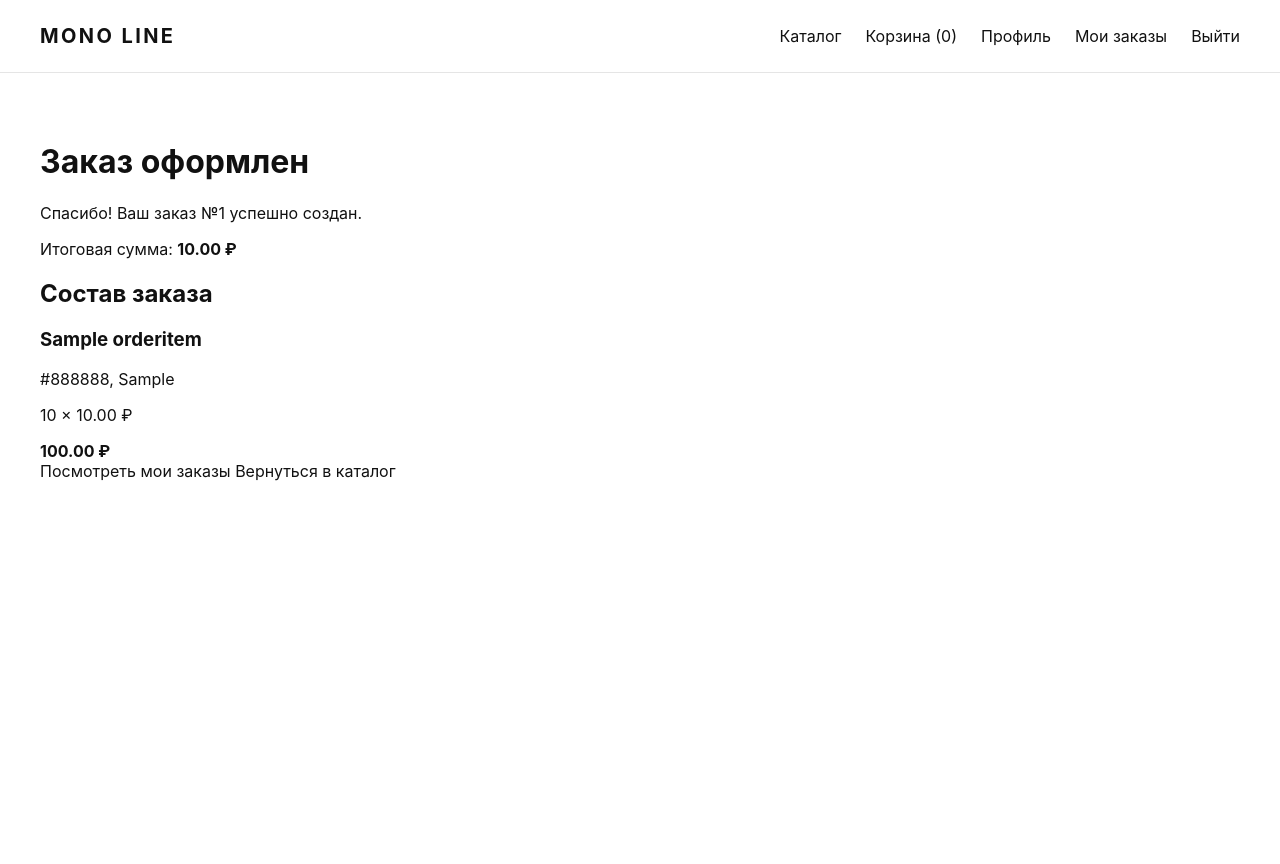
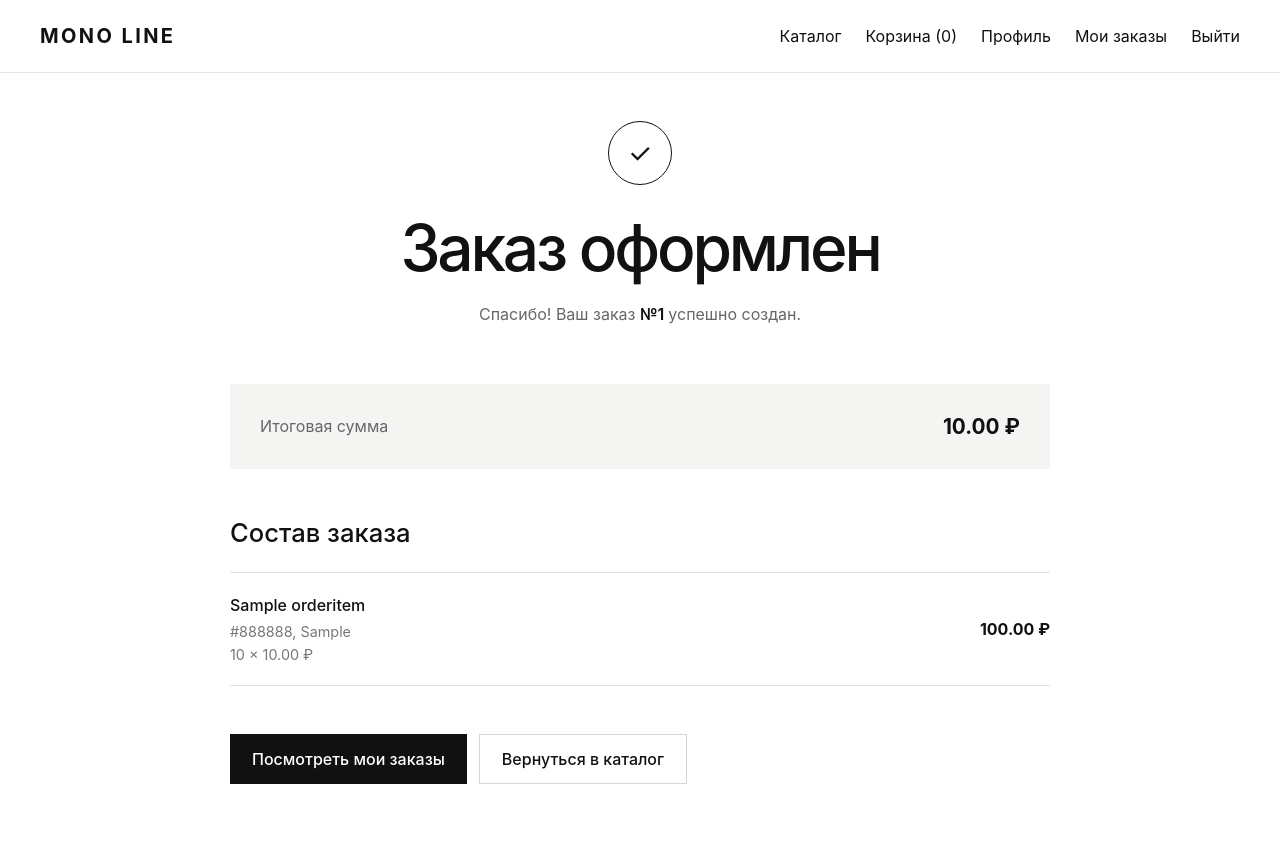
Before and after one commit to GitForgeK-1308/MonoLineStore, a Django app: page /orders/success/1/ in a window 1280 px wide. Before the commit the page ends 481 px from the top, so only its background shows below. Run offline with Django 5.2, Linux system fonts and the light colour scheme; a user stored in the database is signed in; tables that the repository leaves empty hold one stand-in row (values such as "Sample post").

Commit message:
style(orders): оформить страницу успешного заказа

```diff
--- /dev/null
+++ b/orders/static/orders/css/order_success.css
@@ -0,0 +1,178 @@
+.order-success {
+    max-width: 820px;
+    margin: 0 auto;
+}
+
+.order-success__header {
+    margin-bottom: 56px;
+    text-align: center;
+}
+
+.order-success__mark {
+    display: flex;
+    align-items: center;
+    justify-content: center;
+
+    width: 64px;
+    height: 64px;
+    margin: 0 auto 24px;
+
+    font-size: 1.7rem;
+
+    border: 1px solid #111111;
+    border-radius: 50%;
+}
+
+.order-success__title {
+    margin: 0 0 16px;
+
+    font-size: clamp(2.5rem, 6vw, 4rem);
+    font-weight: 500;
+    letter-spacing: -0.05em;
+}
+
+.order-success__text {
+    margin: 0;
+
+    color: #666666;
+    line-height: 1.6;
+}
+
+.order-success__number {
+    color: #111111;
+    font-weight: 600;
+}
+
+.order-success__summary {
+    margin-bottom: 48px;
+    padding: 30px;
+
+    background: #f4f4f2;
+}
+
+.order-success__summary-row {
+    display: flex;
+    align-items: center;
+    justify-content: space-between;
+    gap: 20px;
+}
+
+.order-success__summary-label {
+    color: #666666;
+}
+
+.order-success__summary-price {
+    font-size: 1.3rem;
+}
+
+.order-success__section-title {
+    margin: 0 0 24px;
+
+    font-size: 1.6rem;
+    font-weight: 500;
+}
+
+.order-success__items {
+    border-top: 1px solid #e1e1e1;
+}
+
+.order-success__item {
+    display: grid;
+    grid-template-columns: minmax(0, 1fr) auto;
+    gap: 24px;
+
+    padding: 22px 0;
+
+    border-bottom: 1px solid #e1e1e1;
+}
+
+.order-success__item-name {
+    margin: 0 0 8px;
+
+    font-size: 1rem;
+    font-weight: 500;
+}
+
+.order-success__item-meta {
+    margin: 0 0 6px;
+
+    color: #777777;
+    font-size: 0.9rem;
+}
+
+.order-success__item-quantity {
+    margin: 0;
+
+    color: #777777;
+    font-size: 0.9rem;
+}
+
+.order-success__item-price {
+    align-self: center;
+
+    white-space: nowrap;
+}
+
+.order-success__actions {
+    display: flex;
+    flex-wrap: wrap;
+    gap: 12px;
+
+    margin-top: 48px;
+}
+
+.order-success__primary,
+.order-success__secondary {
+    display: inline-flex;
+    align-items: center;
+    justify-content: center;
+
+    padding: 14px 22px;
+
+    font-weight: 500;
+}
+
+.order-success__primary {
+    color: #ffffff;
+    background: #111111;
+}
+
+.order-success__primary:hover {
+    background: #333333;
+}
+
+.order-success__secondary {
+    border: 1px solid #d5d5d5;
+}
+
+.order-success__secondary:hover {
+    border-color: #111111;
+}
+
+@media (max-width: 600px) {
+    .order-success__header {
+        margin-bottom: 40px;
+    }
+
+    .order-success__summary {
+        padding: 24px;
+    }
+
+    .order-success__item {
+        grid-template-columns: 1fr;
+        gap: 10px;
+    }
+
+    .order-success__item-price {
+        justify-self: start;
+    }
+
+    .order-success__actions {
+        flex-direction: column;
+    }
+
+    .order-success__primary,
+    .order-success__secondary {
+        width: 100%;
+    }
+}
--- a/templates/orders/order_success.html
+++ b/templates/orders/order_success.html
@@ -1,44 +1,96 @@
 {% extends "core/base.html" %}
+{% load static %}
 
 {% block title %}Заказ оформлен | MONO LINE{% endblock %}
 
+{% block extra_css %}
+    <link
+        rel="stylesheet"
+        href="{% static 'orders/css/order_success.css' %}"
+    >
+{% endblock %}
+
 {% block content %}
-<h1>Заказ оформлен</h1>
+<section class="order-success">
+    <header class="order-success__header">
+        <div
+            class="order-success__mark"
+            aria-hidden="true"
+        >
+            ✓
+        </div>
 
-<p>
-    Спасибо! Ваш заказ №{{ order.pk }} успешно создан.
+        <h1 class="order-success__title">
+            Заказ оформлен
+        </h1>
+
+        <p class="order-success__text">
+            Спасибо! Ваш заказ
+            <span class="order-success__number">
+                №{{ order.pk }}
+            </span>
+            успешно создан.
         </p>
+    </header>
 
-<p>
-    Итоговая сумма:
-    <strong>{{ order.total_price }} ₽</strong>
-</p>
+    <div class="order-success__summary">
+        <div class="order-success__summary-row">
+            <span class="order-success__summary-label">
+                Итоговая сумма
+            </span>
 
-<h2>Состав заказа</h2>
+            <strong class="order-success__summary-price">
+                {{ order.total_price }} ₽
+            </strong>
+        </div>
+    </div>
 
+    <section>
+        <h2 class="order-success__section-title">
+            Состав заказа
+        </h2>
+
+        <div class="order-success__items">
             {% for item in order.items.all %}
-    <article>
-        <h3>{{ item.product_name }}</h3>
+                <article class="order-success__item">
+                    <div>
+                        <h3 class="order-success__item-name">
+                            {{ item.product_name }}
+                        </h3>
 
-        <p>
+                        <p class="order-success__item-meta">
                             {{ item.color }},
                             {{ item.size }}
                         </p>
 
-        <p>
-            {{ item.quantity }} × {{ item.price }} ₽
+                        <p class="order-success__item-quantity">
+                            {{ item.quantity }} ×
+                            {{ item.price }} ₽
                         </p>
+                    </div>
 
-        <strong>
+                    <strong class="order-success__item-price">
                         {{ item.total_price }} ₽
                     </strong>
                 </article>
             {% endfor %}
+        </div>
+    </section>
 
-<a href="{% url 'orders:my_orders' %}">
+    <div class="order-success__actions">
+        <a
+            class="order-success__primary"
+            href="{% url 'orders:my_orders' %}"
+        >
             Посмотреть мои заказы
         </a>
-<a href="{% url 'products:catalog' %}">
+
+        <a
+            class="order-success__secondary"
+            href="{% url 'products:catalog' %}"
+        >
             Вернуться в каталог
         </a>
+    </div>
+</section>
 {% endblock %}
```
Also changed, not shown: orders/tests/test_views.py (+46 -0 lines). Lines whose indentation alone changed are shown as unchanged.
